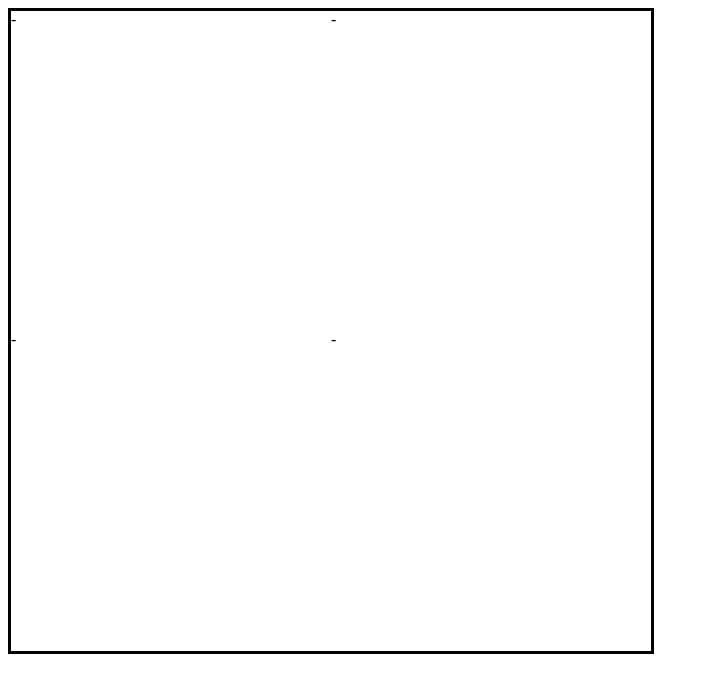
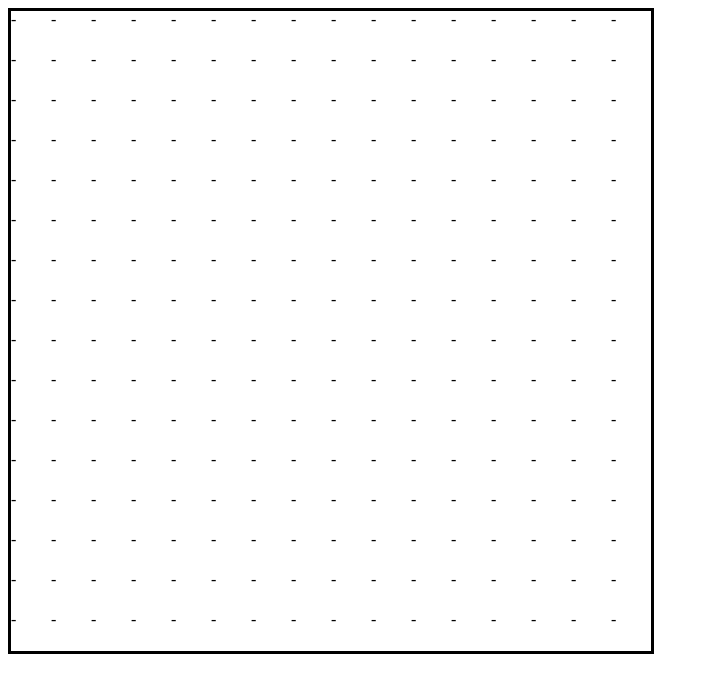
Before and after one commit to DanielKolocka/etch-a-sketch, a plain HTML site: page index.html in a window 1280 px wide. Shown: the whole page, without its empty margins (0-709 px from the left). Drawn offline with Linux system fonts and the light colour scheme.

Commit message:
create NxN grid using js

```diff
--- a/index.html
+++ b/index.html
@@ -4,15 +4,12 @@
     <meta charset="UTF-8">
     <meta name="viewport" content="width=device-width, initial-scale=1.0">
     <title>Etch-A-Sketch</title>
-    <!-- <script src="./javascript.js" defer></script> -->
+    <script src="./javascript.js" defer></script>
     <link rel="stylesheet" href="./styles.css">
 </head>
 <body>
     <div class="container">
-        <div class="gridItem">-</div>
-        <div class="gridItem">-</div>
-        <div class="gridItem">-</div>
-        <div class="gridItem">-</div>
+
     </div>
 </body>
 </html>
--- a/javascript.js
+++ b/javascript.js
@@ -2,14 +2,16 @@ const container = document.querySelector(".container");
 
 
 
-function createGrid() {
-    for (let i=0; i<16; i++) {
+function createGrid(len) {
+    const size = 100/len;
+    for (let i=0; i<(len*len); i++) {
         const gridSquare = document.createElement("div");
-        gridSquare.setAttribute("class", "gridSquare");
+        gridSquare.setAttribute("class", "gridItem");
+        gridSquare.setAttribute("style", `width: ${size}%; height: ${size}%`);
         gridSquare.textContent = "-";
 
         container.appendChild(gridSquare);
     }
 }
 
-createGrid();
+createGrid(16);
--- a/styles.css
+++ b/styles.css
@@ -9,6 +9,6 @@
 }
 
   .gridItem {
-    width: 50%;
-    height: 50%;
+    /* width: 50%;
+    height: 50%; */
   }
```
